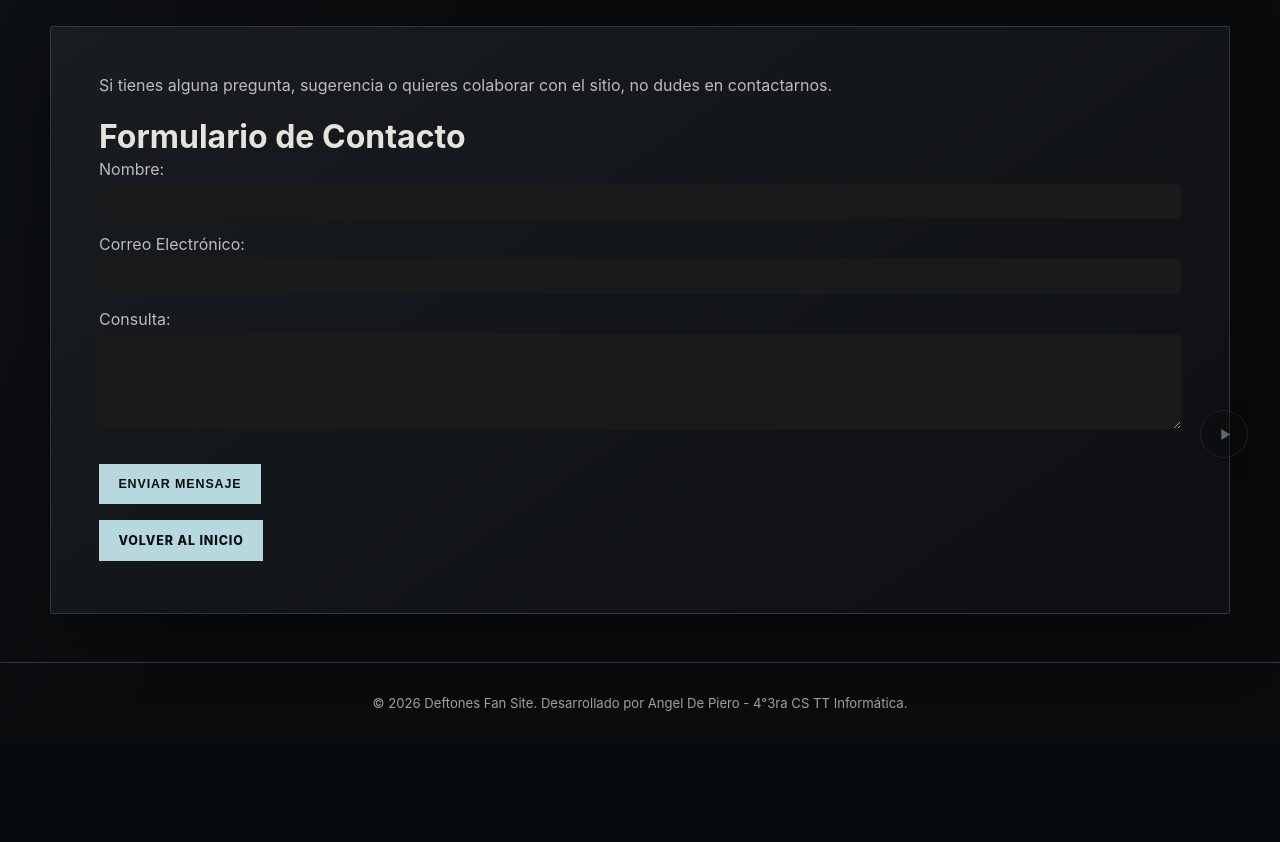
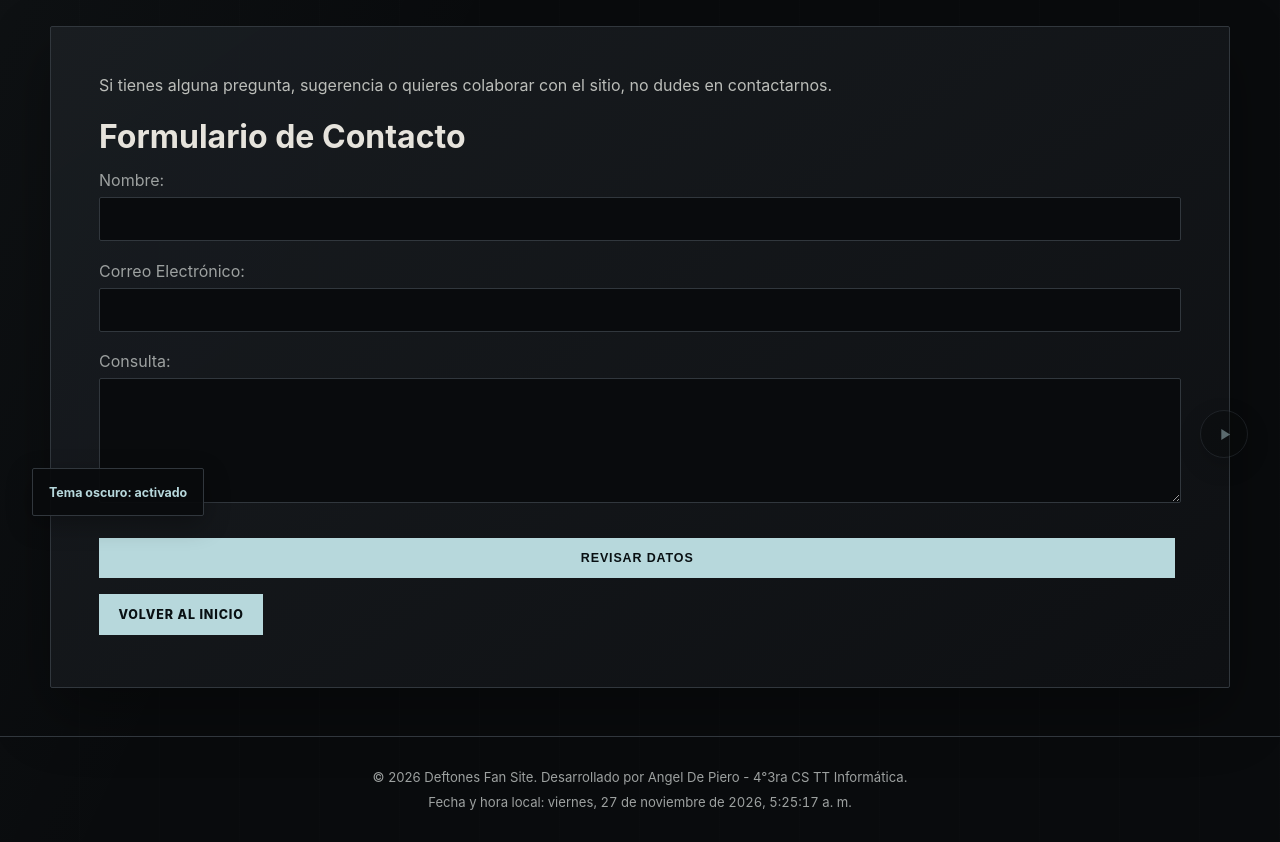
Before and after one commit to SayroYT355/Deftones-Site, a PHP site: page /html/contacto.html in a window 1280 px wide; the page is wider, and only the part inside the window is pictured. Shown: the part 252-1094 px from the top of that part. Before the commit the page ends 963 px from the top of that part, so only its background shows below. Run offline with PHP 8.4, Linux system fonts and the light colour scheme; some web fonts are replaced.

Commit message:
Comision tp java

```diff
--- a/css/style.css
+++ b/css/style.css
@@ -27,6 +27,7 @@ body {
     min-height: 100vh;
     display: flex;
     flex-direction: column;
+    color-scheme: dark;
     font-family: Inter, 'Segoe UI', sans-serif;
     color: var(--text);
     background:
@@ -484,6 +485,88 @@ p {
 .blog-form button:disabled { opacity: .6; cursor: wait; }
 .blog-form[hidden], #account-panel[hidden], #comment-form[hidden] { display: none !important; }
 .blog-feedback.is-error { color: #ff9f9f; }
+.contact-form {
+    display: grid;
+    gap: .75rem;
+    margin-top: 1rem;
+}
+
+.contact-field {
+    display: grid;
+    gap: .45rem;
+}
+
+.contact-field label {
+    color: var(--muted);
+}
+
+.contact-field input,
+.contact-field textarea {
+    width: 100%;
+    padding: .7rem .8rem;
+    border: 1px solid var(--line);
+    border-radius: 2px;
+    color: var(--text);
+    background: var(--background);
+    font: inherit;
+}
+
+.contact-field textarea {
+    resize: vertical;
+}
+
+.contact-field input:focus,
+.contact-field textarea:focus {
+    outline: 2px solid var(--electric);
+    outline-offset: 2px;
+}
+
+.contact-field [aria-invalid="true"] {
+    border-color: #ff8585;
+}
+
+.form-error {
+    color: #ff9f9f;
+    font-size: .88rem;
+    line-height: 1.4;
+}
+
+.form-summary {
+    margin-top: 1rem;
+    padding: 1rem;
+    border: 1px solid var(--electric);
+    background: rgba(183,216,220,.06);
+}
+
+.form-summary h4 {
+    margin: 0 0 .75rem;
+}
+
+.form-summary dl {
+    display: grid;
+    grid-template-columns: minmax(8rem, auto) minmax(0, 1fr);
+    gap: .4rem .8rem;
+    overflow-wrap: anywhere;
+}
+
+.form-summary dt {
+    color: var(--electric);
+    font-weight: 700;
+}
+
+.form-summary dd {
+    white-space: pre-wrap;
+}
+
+.form-preview-note {
+    margin-top: 1rem;
+    line-height: 1.55;
+}
+
+.form-summary[hidden] {
+    display: none;
+}
+
 .account-panel { display: flex; align-items: center; gap: 1rem; margin: 1rem 0; }
 .comment-list { display: grid; gap: .75rem; margin-top: 1rem; }
 .comment-item { padding: 1rem; border: 1px solid var(--line); background: rgba(9,11,13,.38); }
@@ -644,6 +727,12 @@ footer hr {
 footer p {
     color: var(--muted);
     font-size: .82rem;
+}
+
+.site-clock {
+    margin-top: .55rem;
+    color: var(--muted);
+    font-variant-numeric: tabular-nums;
 }
 
 .gallery-container {
@@ -1591,3 +1680,159 @@ footer p {
     .cv-viewer-frame { height: min(74vh, 720px); min-height: 520px; }
     .cv-code-example { font-size: .78rem; }
 }
+
+.theme-toggle {
+    position: fixed;
+    z-index: 1200;
+    left: clamp(1rem, 3vw, 2rem);
+    bottom: clamp(1rem, 3vw, 2rem);
+    min-height: 48px;
+    padding: .7rem 1rem;
+    color: var(--electric);
+    background: rgba(9,11,13,.94);
+    border: 1px solid var(--line);
+    border-radius: 2px;
+    box-shadow: 0 8px 26px rgba(0,0,0,.3);
+    font: inherit;
+    font-size: .78rem;
+    font-weight: 700;
+    cursor: pointer;
+    transition: color .2s ease, background .2s ease, border-color .2s ease, transform .2s ease;
+}
+
+.theme-toggle:hover {
+    color: #091013;
+    background: var(--electric);
+    border-color: var(--electric);
+    transform: translateY(-2px);
+}
+
+body.dark-mode {
+    color-scheme: dark;
+}
+
+body.light-theme {
+    color-scheme: light;
+    --background: #edf1f1;
+    --surface: #ffffff;
+    --surface-2: #e2e9e9;
+    --line: #b6c2c4;
+    --text: #202729;
+    --muted: #526164;
+    --electric: #246d7a;
+    --warm: #805a25;
+    background:
+        linear-gradient(115deg, rgba(36,109,122,.055), transparent 38%),
+        #edf1f1;
+}
+
+body.light-theme header {
+    background: rgba(247,249,249,.96);
+}
+
+body.light-theme .article-container,
+body.light-theme .member-card,
+body.light-theme .blog-form,
+body.light-theme .comment-item,
+body.light-theme .community-blog-post,
+body.light-theme .gallery-card,
+body.light-theme .album-card,
+body.light-theme .video-card {
+    color: var(--text);
+    background: #fff;
+    border-color: var(--line);
+    box-shadow: 0 12px 30px rgba(25,45,48,.09);
+}
+
+body.light-theme p,
+body.light-theme .member-copy p,
+body.light-theme .gallery-copy p {
+    color: #3f4b4d;
+}
+
+body.light-theme .form-error,
+body.light-theme .blog-feedback.is-error {
+    color: #a12626;
+}
+
+body.light-theme .contact-field [aria-invalid="true"] {
+    border-color: #a12626;
+}
+
+body.light-theme .gallery-lightbox {
+    color: var(--text);
+    background: linear-gradient(145deg, #fff, #edf1f1);
+}
+
+body.light-theme .gallery-lightbox button,
+body.light-theme .background-audio-toggle {
+    color: var(--text);
+    background: rgba(255,255,255,.92);
+    border-color: var(--line);
+}
+
+body.light-theme .theme-toggle {
+    color: #23464d;
+    background: rgba(255,255,255,.96);
+    border-color: var(--line);
+}
+
+body.light-theme .album-card {
+    --album-color: #34494d;
+}
+
+body.light-theme .album-card.adrenaline h3,
+body.light-theme .album-name.adrenaline {
+    color: #a7355f;
+    text-shadow: none;
+}
+
+body.light-theme .album-card.around h3,
+body.light-theme .album-name.around { color: #725b13; }
+body.light-theme .album-card.white-pony h3,
+body.light-theme .album-name.white-pony { color: #303638; }
+body.light-theme .album-card.self-titled h3,
+body.light-theme .album-name.self-titled { color: #b0182a; }
+body.light-theme .album-card.saturday h3,
+body.light-theme .album-name.saturday { color: #176b51; }
+body.light-theme .album-card.diamond h3 {
+    color: #315d76;
+    -webkit-text-stroke: 0;
+    text-shadow: none;
+}
+body.light-theme .album-name.diamond {
+    color: #315d76;
+    -webkit-text-stroke: 0;
+    text-shadow: none;
+}
+body.light-theme .album-card.koi h3,
+body.light-theme .album-name.koi { color: #82590e; }
+body.light-theme .album-card.gore h3,
+body.light-theme .album-name.gore { color: #343434; }
+body.light-theme .album-card.ohms h3,
+body.light-theme .album-name.ohms { color: #343434; }
+body.light-theme .album-card.private-music h3,
+body.light-theme .album-name.private-music { color: #3e770c; }
+
+body.light-theme .video-card--adrenaline { --video-accent: #a7355f; }
+body.light-theme .video-card--around { --video-accent: #725b13; }
+body.light-theme .video-card--white-pony { --video-accent: #343b3d; }
+
+@media (max-width: 520px) {
+    .theme-toggle {
+        left: .65rem;
+        bottom: .65rem;
+        min-height: 44px;
+        padding: .6rem .75rem;
+        font-size: .7rem;
+    }
+
+    .form-summary dl {
+        grid-template-columns: 1fr;
+        gap: .2rem;
+    }
+
+    .form-summary dd + dt {
+        margin-top: .5rem;
+    }
+}
--- a/html/contacto.html
+++ b/html/contacto.html
@@ -41,20 +41,35 @@
             <p>Si tienes alguna pregunta, sugerencia o quieres colaborar con el sitio, no dudes en contactarnos.</p>
 
             <h3 id="contact-form-title">Formulario de Contacto</h3>
-            <form aria-labelledby="contact-form-title">
-                <p>
+            <form id="contact-form" class="contact-form" aria-labelledby="contact-form-title" novalidate>
+                <p class="contact-field">
                     <label for="nombre">Nombre:</label>
-                    <input type="text" id="nombre" name="nombre" required style="width:100%; padding:10px; margin:5px 0 15px; background:#1a1a1a; border:1px solid var(--deftones-accent); color:white; border-radius:5px;">
+                    <input type="text" id="nombre" name="nombre" autocomplete="name" aria-describedby="nombre-error" required>
+                    <span class="form-error" id="nombre-error" aria-live="polite"></span>
                 </p>
-                <p>
+                <p class="contact-field">
                     <label for="email">Correo Electrónico:</label>
-                    <input type="email" id="email" name="email" required style="width:100%; padding:10px; margin:5px 0 15px; background:#1a1a1a; border:1px solid var(--deftones-accent); color:white; border-radius:5px;">
+                    <input type="email" id="email" name="email" autocomplete="email" aria-describedby="email-error" required>
+                    <span class="form-error" id="email-error" aria-live="polite"></span>
                 </p>
-                <p>
+                <p class="contact-field">
                     <label for="mensaje">Consulta:</label>
-                    <textarea id="mensaje" name="mensaje" rows="5" required style="width:100%; padding:10px; margin:5px 0 15px; background:#1a1a1a; border:1px solid var(--deftones-accent); color:white; border-radius:5px;"></textarea>
+                    <textarea id="mensaje" name="mensaje" rows="5" aria-describedby="mensaje-error" required></textarea>
+                    <span class="form-error" id="mensaje-error" aria-live="polite"></span>
                 </p>
-                <button type="submit" class="btn">Enviar Mensaje</button>
+                <button type="submit" class="btn">Revisar datos</button>
+                <section id="contact-summary" class="form-summary" aria-labelledby="contact-summary-title" aria-live="polite" tabindex="-1" hidden>
+                    <h4 id="contact-summary-title">Resumen de la consulta</h4>
+                    <dl>
+                        <dt>Nombre</dt>
+                        <dd data-summary="nombre"></dd>
+                        <dt>Correo electrónico</dt>
+                        <dd data-summary="email"></dd>
+                        <dt>Consulta</dt>
+                        <dd data-summary="mensaje"></dd>
+                    </dl>
+                    <p class="form-preview-note">Este sitio todavía no envía ni guarda estos datos en línea. El resumen solo se muestra en esta página.</p>
+                </section>
             </form>
 
             <a href="./index.html" class="btn">Volver al Inicio</a>
```
Also changed, not shown: js/site.js (+143 -0 lines), Trabajos Practicos/TP Javascript/README.md (added).
